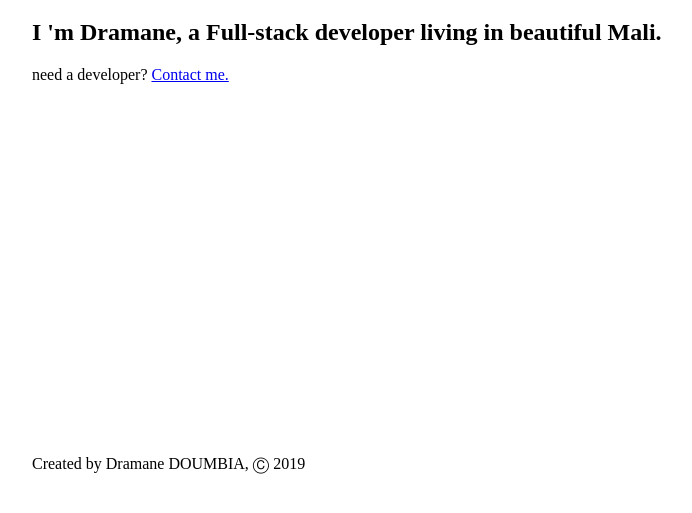
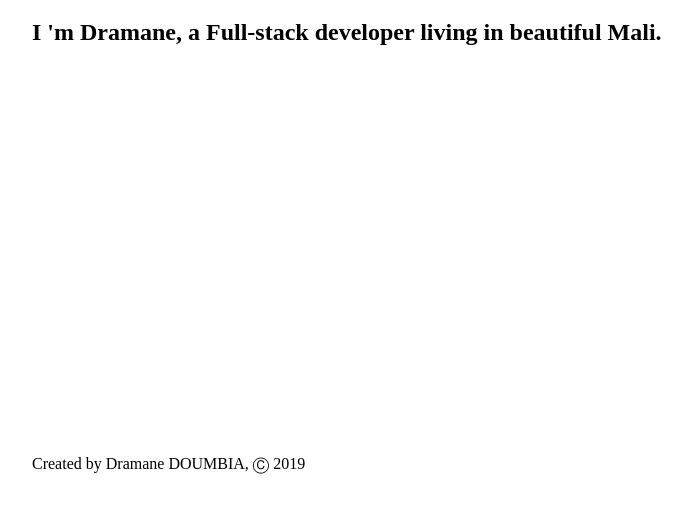
Before and after one commit to dramanesd/gatsby-site, a Gatsby site: page / in a window 1280 px wide. Shown: the part 335-848 px from the top of the page, without its empty margins (233-925 px from the left). Built offline with nearby package versions, Linux system fonts and the light colour scheme; Gatsby itself is replaced by a stand-in of ours.

Commit message:
clean up the contact link from home page

```diff
--- a/src/pages/index.js
+++ b/src/pages/index.js
@@ -10,7 +10,6 @@
       <Head title="Home" />
       <h1> Hello. </h1>
       <h2> I 'm Dramane, a Full-stack developer living in beautiful Mali.</h2>
-      <p>need a developer? <Link to="/contact">Contact me.</Link></p>
     </Layout>
   )
 }
```
